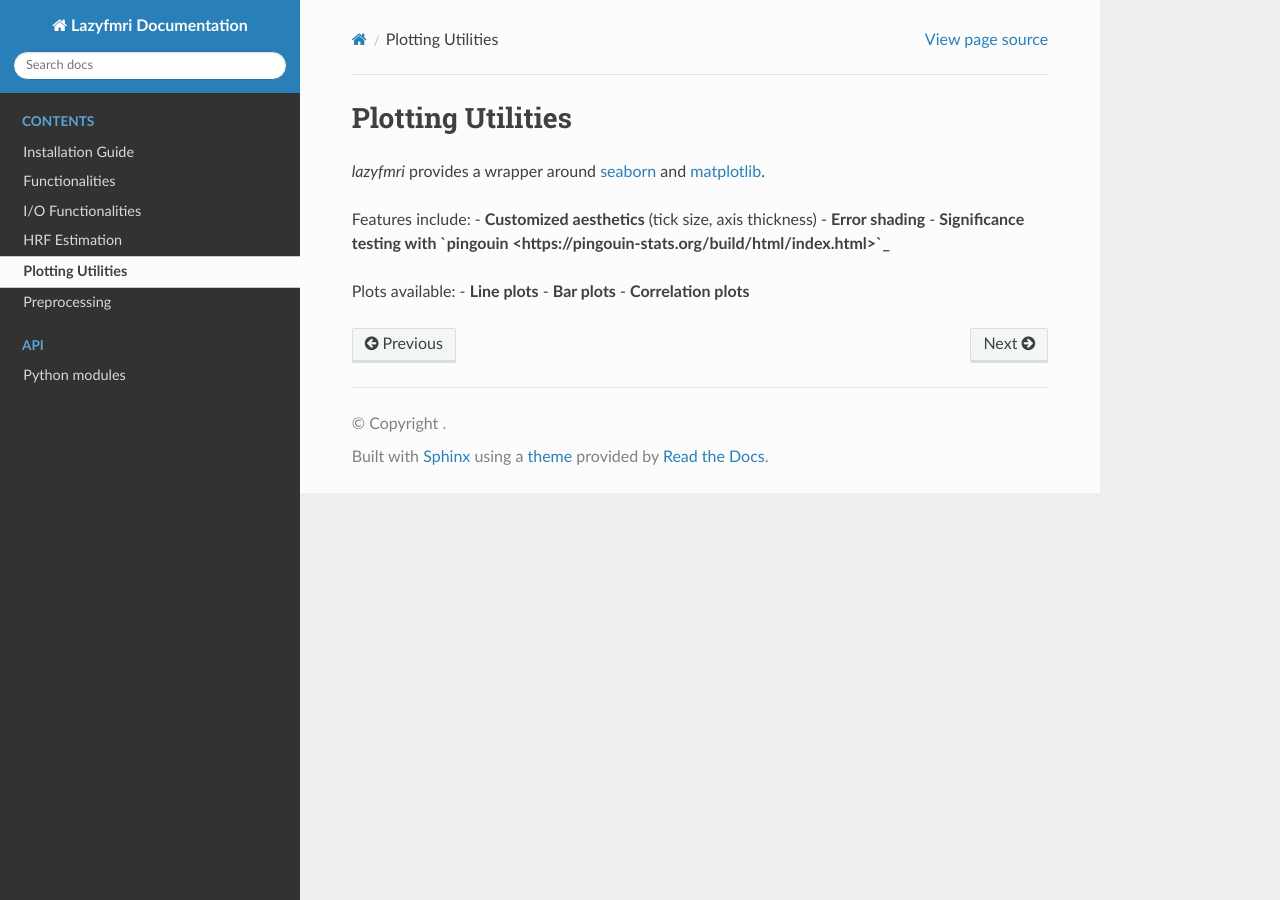
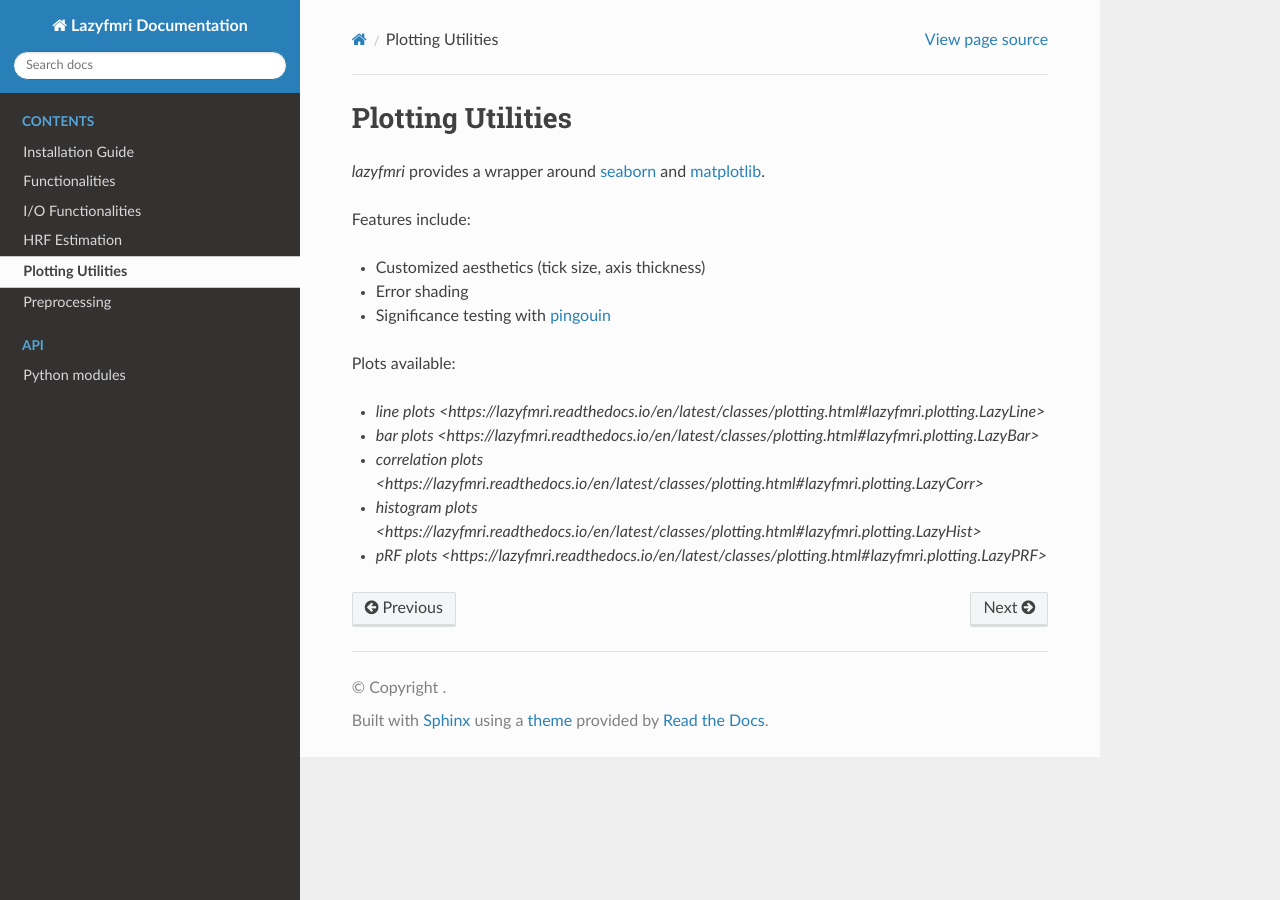
Before and after one commit to gjheij/lazyfmri, a Sphinx documentation site: the page built from doc/source/plotting.rst, in a window 1280 px wide. Built offline with Sphinx 7.4.7 and the Read the Docs theme 3.1.0, drawn with Linux system fonts in a browser that asks for light colours; pages that are not in the unit, such as notebooks, are missing from menus; the version number could not be read and is left out.

Commit message:
formatting

```diff
--- a/doc/source/io.rst
+++ b/doc/source/io.rst
@@ -27,4 +27,4 @@ Designed for `exptools2 <https://github.com/VU-Cog-Sci/exptools2>`_, this packag
 Eyetracker Files
 ----------------
 
-Supports **`*.edf`** files from `EyeLink <https://www.sr-research.com/eyelink-1000-plus/>`_, using `hedfpy <https://github.com/tknapen/hedfpy>`_.
+Supports `*.edf`-files from `EyeLink <https://www.sr-research.com/eyelink-1000-plus/>`_, using `hedfpy <https://github.com/tknapen/hedfpy>`_.
--- a/doc/source/plotting.rst
+++ b/doc/source/plotting.rst
@@ -5,11 +5,15 @@ Plotting Utilities
 `lazyfmri` provides a wrapper around `seaborn <https://seaborn.pydata.org>`_ and `matplotlib <https://matplotlib.org>`_.
 
 Features include:
-- **Customized aesthetics** (tick size, axis thickness)
-- **Error shading**
-- **Significance testing with `pingouin <https://pingouin-stats.org/build/html/index.html>`_**
+
+- Customized aesthetics (tick size, axis thickness)
+- Error shading
+- Significance testing with `pingouin <https://pingouin-stats.org/build/html/index.html>`_
 
 Plots available:
-- **Line plots**
-- **Bar plots**
-- **Correlation plots**
+
+- `line plots <https://lazyfmri.readthedocs.io/en/latest/classes/plotting.html#lazyfmri.plotting.LazyLine>`
+- `bar plots <https://lazyfmri.readthedocs.io/en/latest/classes/plotting.html#lazyfmri.plotting.LazyBar>`
+- `correlation plots <https://lazyfmri.readthedocs.io/en/latest/classes/plotting.html#lazyfmri.plotting.LazyCorr>`
+- `histogram plots <https://lazyfmri.readthedocs.io/en/latest/classes/plotting.html#lazyfmri.plotting.LazyHist>`
+- `pRF plots <https://lazyfmri.readthedocs.io/en/latest/classes/plotting.html#lazyfmri.plotting.LazyPRF>`
```
